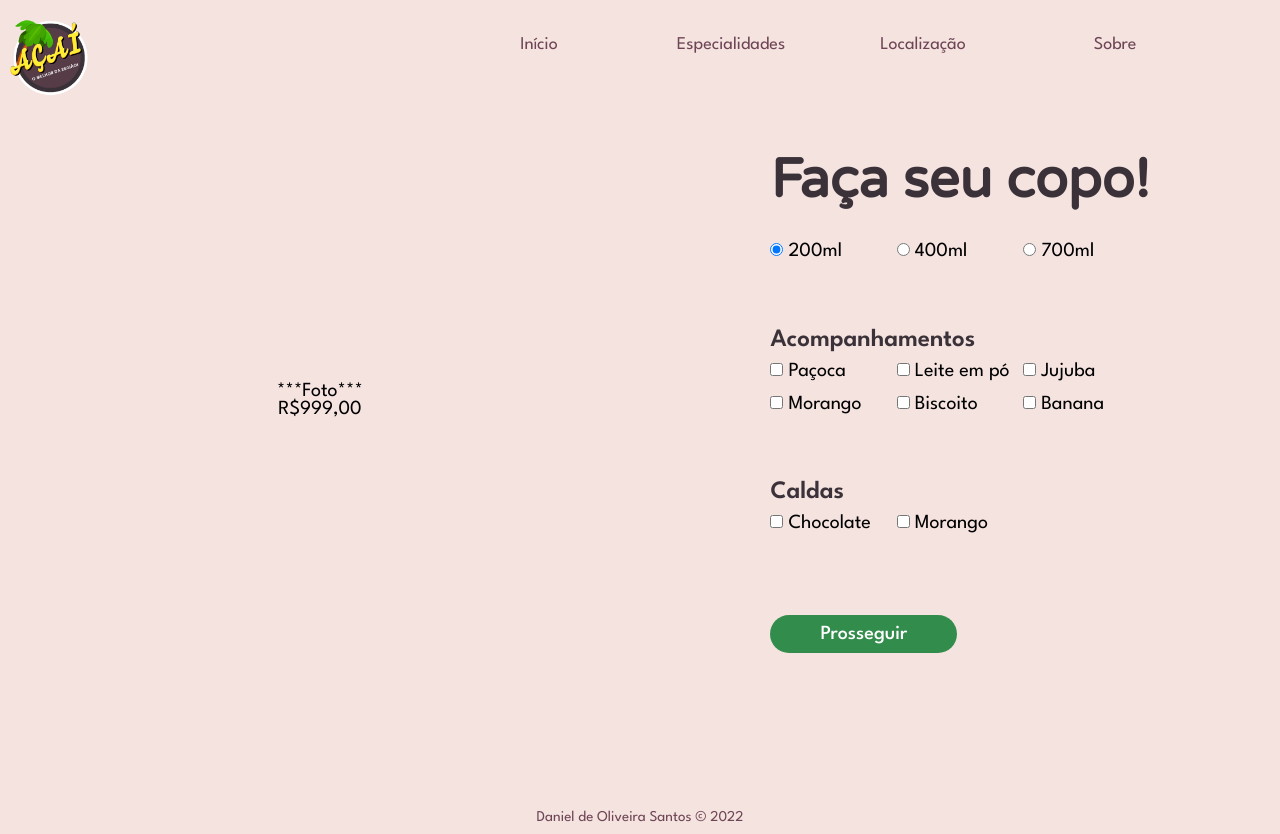
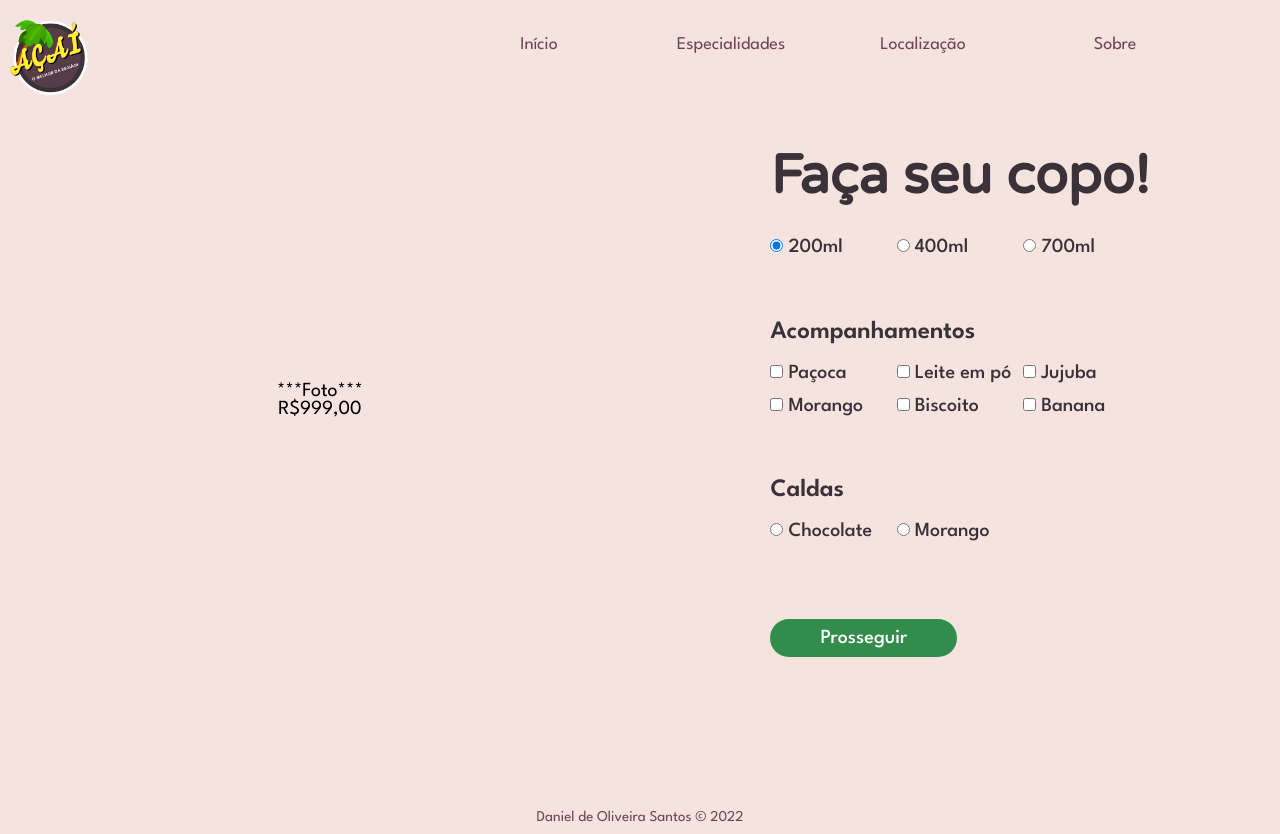
Before and after one commit to danideoliveira/acaiteria-regiao, a React (Vite) app: page /pedido in a window 1280 px wide. Built offline with nearby package versions, Linux system fonts and the light colour scheme.

Commit message:
Update order options

```diff
--- a/src/components/make-order/MakeOrder.jsx
+++ b/src/components/make-order/MakeOrder.jsx
@@ -46,8 +46,8 @@ export default function MakeOrder() {
                             <div>
                                 <Label>Caldas</Label>
                                 <Grid>
-                                    <Item><input type='checkbox' value='chocolate'/>Chocolate</Item>
-                                    <Item><input type='checkbox' value='morango'/>Morango</Item>
+                                    <Item><input type='radio' name='calda' value='chocolate'/>Chocolate</Item>
+                                    <Item><input type='radio' name='calda' value='morango'/>Morango</Item>
                                 </Grid>
                             </div>
 
--- a/src/components/make-order/MakeOrder.styled.js
+++ b/src/components/make-order/MakeOrder.styled.js
@@ -86,6 +86,8 @@ export const Grid = styled.div`
 
 export const Item = styled.label`
     font-size: 2rem;
+    color: ${colors.darkPurple};
+    font-weight: 500;
 
     input {
         margin-right: 0.5rem;
@@ -96,7 +98,7 @@ export const Label = styled.p`
     font-size: 2.5rem;
     color: ${colors.darkPurple};
     font-weight: 600;
-    margin-bottom: 1rem;
+    margin-bottom: 2rem;
 `;
 
 export const Button = styled.button`
```
